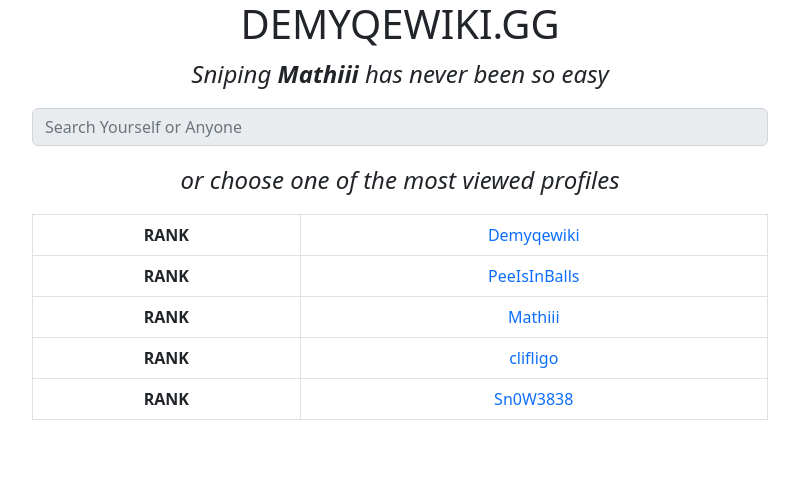
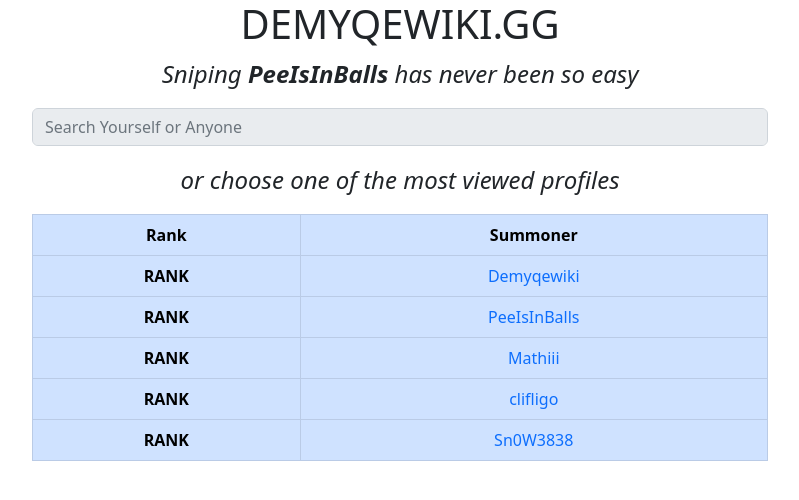
Before and after one commit to SmashScharrer/demyqewiki.gg, a Vue app: page / in a window 1280 px wide. Shown: the top 500 px of the page, without its empty margins (240-1039 px from the left). Built offline with nearby package versions, Linux system fonts and the light colour scheme; no server answers.

Commit message:
👌 IMPROVE : Add random summoner name into home page subtitle

```diff
--- a/src/router/index.js
+++ b/src/router/index.js
@@ -11,7 +11,7 @@ const routes = [
     component: HomeView,
   },
   {
-    path: "/overview/:summonerName",
+    path: "/overview/summoner/:summonerName",
     name: "overview",
     component: OverviewView,
   },
--- a/src/views/HomeView.vue
+++ b/src/views/HomeView.vue
@@ -10,8 +10,11 @@
             </div>
             <div class="subtitle">
               <p class="fs-4 fst-italic text-center">
-                Sniping <strong>{{ this.summonerName }}</strong> has never been
-                so easy
+                Sniping
+                <strong>{{
+                  this.getRandomSummoner(this.listSummonersName)
+                }}</strong>
+                has never been so easy
               </p>
             </div>
           </div>
@@ -55,17 +58,23 @@
           <div class="group-table-profiles">
             <div class="table-profiles">
               <div class="table-responsive">
-                <table class="table table-bordered">
+                <table class="table table-bordered table-primary">
+                  <thead>
+                    <tr>
+                      <th scope="col">Rank</th>
+                      <th scope="col">Summoner</th>
+                    </tr>
+                  </thead>
                   <tbody>
-                    <tr v-for="item in listSummonersName" v-bind:key="item">
+                    <tr v-for="item in listSummonersName" v-bind:key="item.id">
                       <th scope="row">RANK</th>
                       <td>
                         <router-link
                           :to="{
                             name: 'overview',
-                            params: { summonerName: item },
+                            params: { summonerName: item.name },
                           }"
-                          >{{ item }}</router-link
+                          >{{ item.name }}</router-link
                         >
                       </td>
                     </tr>
@@ -85,25 +94,47 @@ export default {
   name: "HomeView",
   data() {
     return {
-      summonerName: "",
       listSummonersName: [
-        "Demyqewiki",
-        "PeeIsInBalls",
-        "Mathiii",
-        "clifligo",
-        "Sn0W3838",
+        {
+          id: 1,
+          name: "Demyqewiki",
+          rank: "",
+          icone: "",
+        },
+        {
+          id: 2,
+          name: "PeeIsInBalls",
+          rank: "",
+          icone: "",
+        },
+        {
+          id: 3,
+          name: "Mathiii",
+          rank: "",
+          icone: "",
+        },
+        {
+          id: 4,
+          name: "clifligo",
+          rank: "",
+          icone: "",
+        },
+        {
+          id: 5,
+          name: "Sn0W3838",
+          rank: "",
+          icone: "",
+        },
       ],
     };
   },
   methods: {
     getRandomSummoner(pArraySummoners) {
       const index = Math.floor(Math.random() * pArraySummoners.length);
-      return pArraySummoners[index];
+      return pArraySummoners[index].name;
     },
   },
-  mounted() {
-    this.summonerName = this.getRandomSummoner(this.listSummonersName);
-  },
+  mounted() {},
 };
 </script>
 
@@ -119,7 +150,7 @@ a {
 }
 img {
   border-radius: 50%;
-  width: 5em;
-  height: 5em;
+  width: 3.5em;
+  height: 3.5em;
 }
 </style>
```
